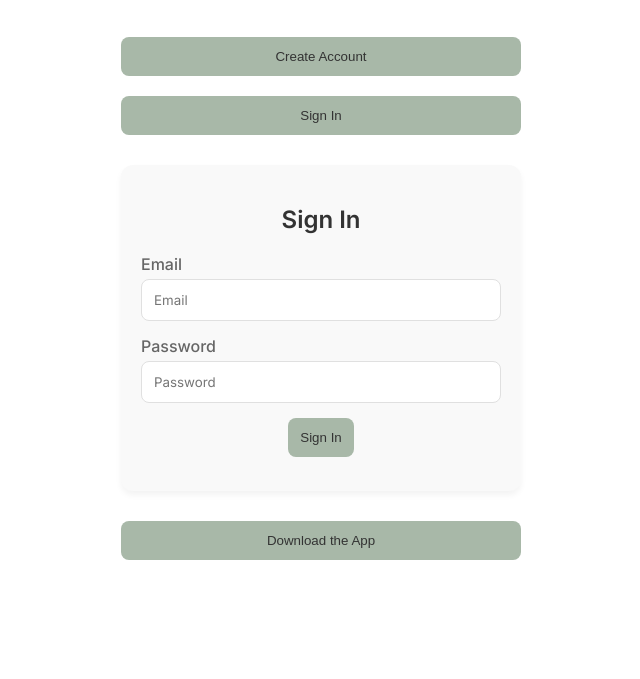
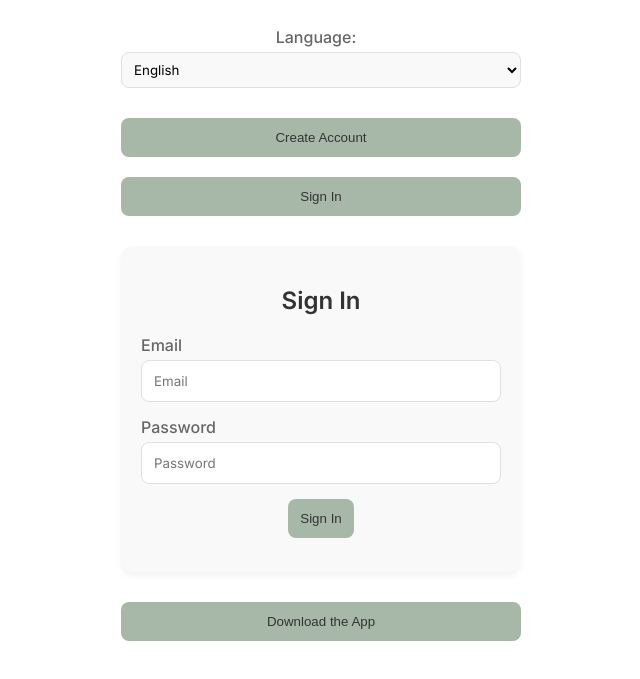
Before and after one commit to theobtd/estaco, a plain HTML site: page index.html in a window 1280 px wide. Shown: the part 83-762 px from the top of the page, without its empty margins (319-959 px from the left). Drawn offline with Linux system fonts and the light colour scheme.

Commit message:
Update index.html

```diff
--- a/index.html
+++ b/index.html
@@ -121,6 +121,22 @@
 </head>
 <body>
   <h1>Estaco</h1>
+
+  <div style="margin-bottom: 20px;">
+    <label for="language-select" style="margin-right: 10px; font-weight: 500; color: var(--estaco-text-light);">Language:</label>
+    <select id="language-select" style="
+      padding: 8px;
+      border: 1px solid var(--estaco-border);
+      border-radius: 8px;
+      background-color: var(--estaco-surface);
+      font-family: inherit;
+    ">
+      <option value="English" selected>English</option>
+      <option value="French">Français</option>
+      <option value="Korean">한국어</option>
+    </select>
+  </div>
+
   <button id="show-signup" data-i18n="Create Account">Create Account</button>
   <button id="show-signin" data-i18n="Sign In">Sign In</button>
 
@@ -495,6 +511,14 @@
         }
       });
     }
+
+    const languageSelect = document.getElementById('language-select');
+    languageSelect.addEventListener('change', (event) => {
+      userLanguage = event.target.value;
+      updatePageLanguage(userLanguage);
+    });
+
+    updatePageLanguage(userLanguage);
   </script>
 </body>
 </html>
```
